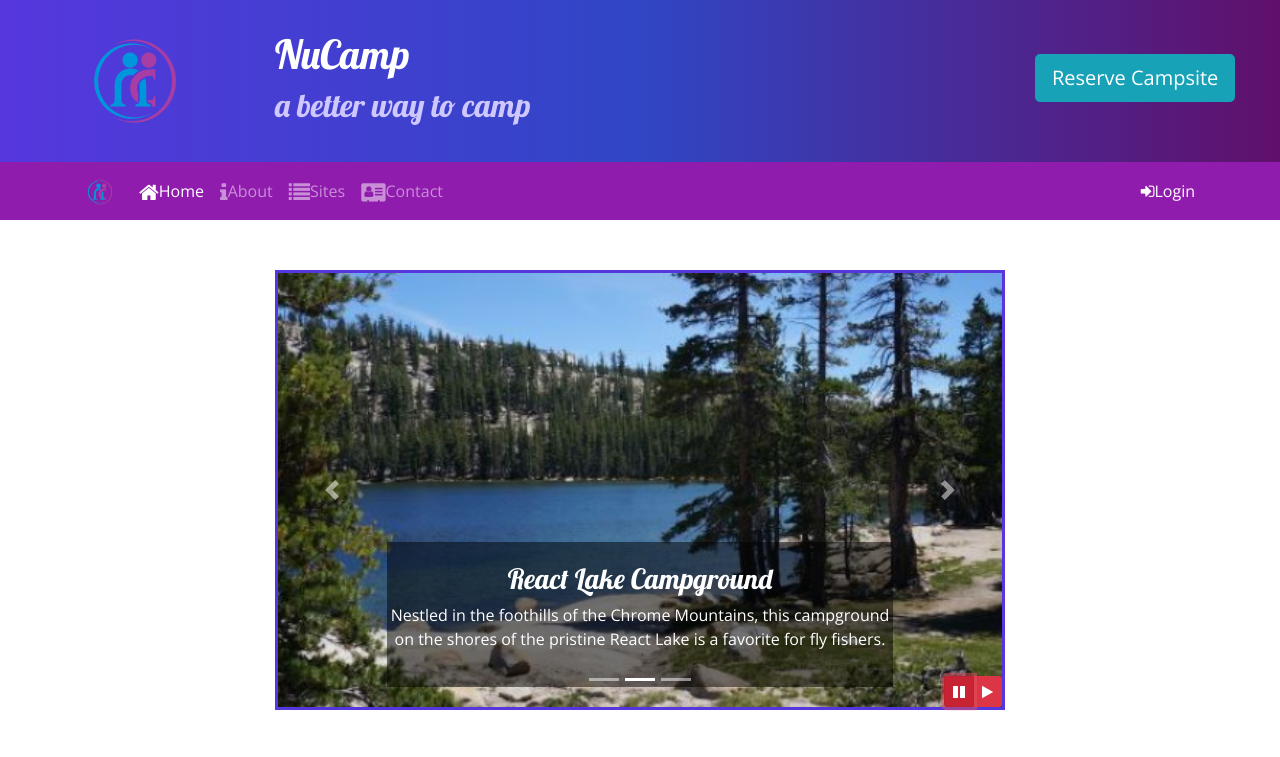
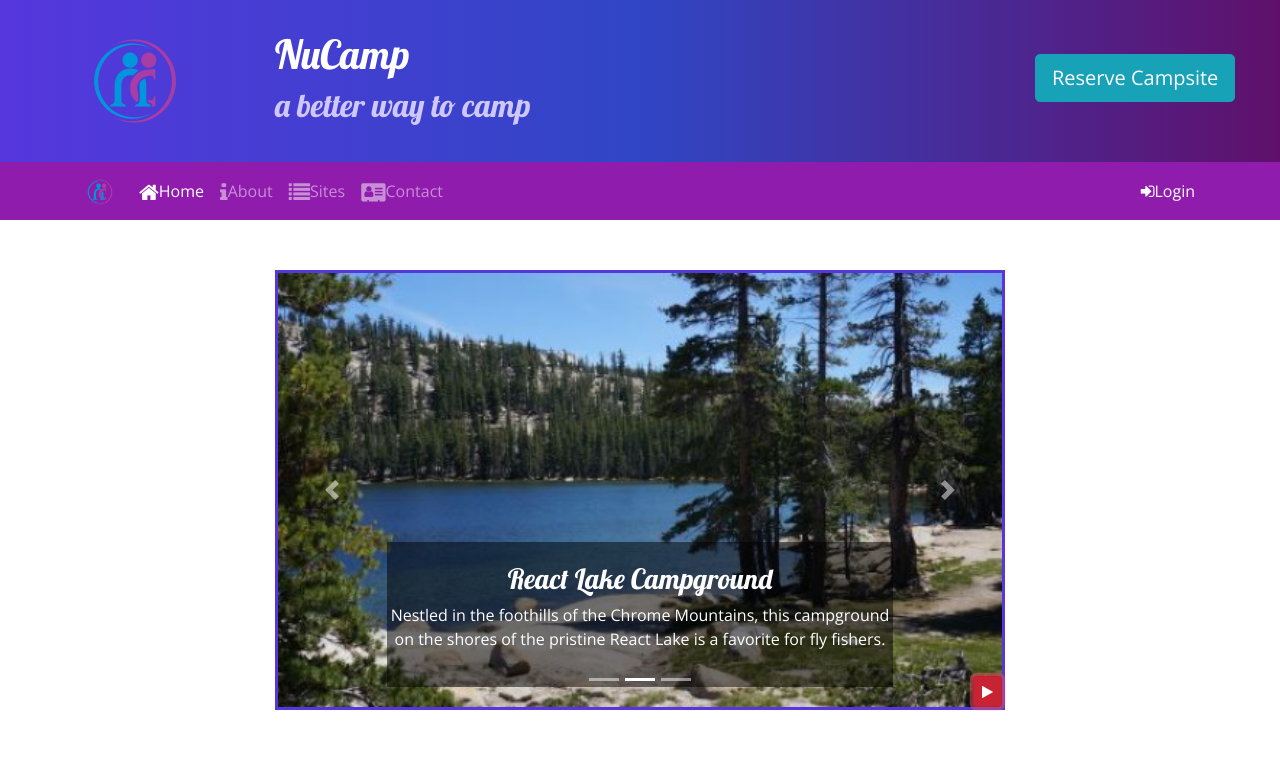
Before and after one commit to joelcid21/nucampsite, a website: page index.html in a window 1280 px wide. Both pictures are taken after a click on the button 959 px from the left and 691 px from the top of the page. Shown: the top 757 px of the page. Drawn offline with nearby package versions, Linux system fonts and the light colour scheme.

Commit message:
Bootstrap and jQuery Part 2

```diff
--- a/index.html
+++ b/index.html
@@ -201,15 +201,9 @@
                         <span class="carousel-control-next-icon"></span>
                         <span class="sr-only">Next</span>
                     </a>
-                    <div class="btn-group" id="carouselButton">
-                        <button class="btn btn-danger btn-sm" id="carouselPause">
+                        <button class="btn btn-danger btn-sm" id="carouselButton">
                             <i class="fa fa-pause"></i>
                         </button>
-                        <button class="btn btn-danger btn-sm" id="carouselPlay">
-                            <i class="fa fa-play"></i>
-                        </button>
-                    </div>
-                </div>
             </div>
         </div>
 
@@ -296,12 +290,17 @@
 
     <script>
         $(function() {
-            $(".carousel").carousel( { interval: 2000 } );
-            $("#carouselPause").click(function(){
-                $(".carousel").carousel("pause");
-            });
-            $("#carouselPlay").click(function(){
-                $(".carousel").carousel("cycle");
+            $(".carousel").carousel( { interval: 2000, pause: "false" } );
+            $("#carouselButton").click(function(){
+                if ($("#carouselButton").children("i").hasClass("fa-pause")) {
+                    $(".carousel").carousel("pause");
+                    $("#carouselButton").children("i").removeClass("fa-pause");
+                    $("#carouselButton").children("i").addClass("fa-play");
+                } else {
+                    $(".carousel").carousel("cycle");
+                    $("#carouselButton").children("i").removeClass("fa-play");
+                    $("#carouselButton").children("i").addClass("fa-pause");
+                }
             });
         });
     </script>
```
